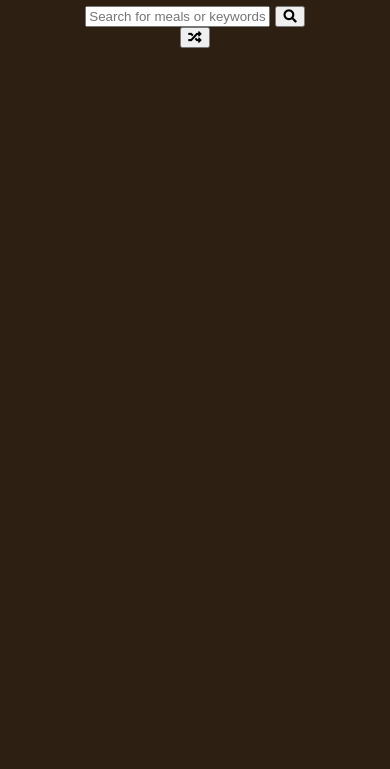
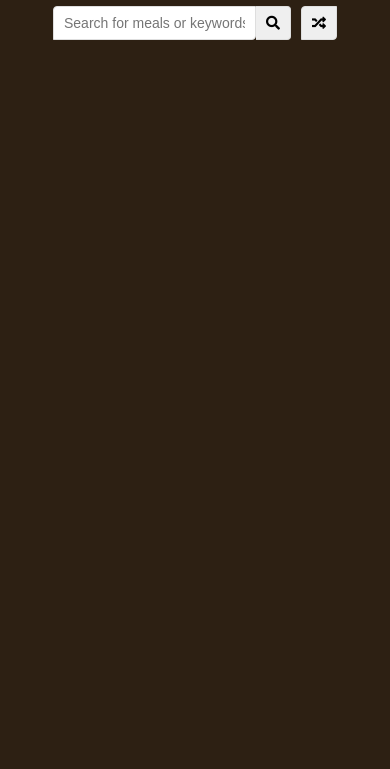
Before and after one commit to AhmedBule/meal-finder, a plain HTML site: page index.html in a window 390 px wide. Shown: the part 75-844 px from the top of the page. Drawn offline with Linux system fonts and the light colour scheme.

Commit message:
began working on the javascript section

```diff
--- a/index.html
+++ b/index.html
@@ -27,7 +27,7 @@
             </button>
         </div>
         <div id="result-heading"> </div>
-        <div id="meal" class="meals"> </div>
+        <div id="meals" class="meals"> </div>
         <div id="single-meal"> </div>
     </div>
     <script src="script.js"></script>
--- a/script.js
+++ b/script.js
@@ -0,0 +1,6 @@
+const search = document.getElementById('search'),
+    submit = document.getElementById('submit'),
+    random = document.getElementById('random'),
+    mealsEl = document.getElementById('meals'),
+    resultHeaeding = document.getElementById('result-heading'),
+    single_mealEl = document.getElementById('single-meal'),
--- a/style.css
+++ b/style.css
@@ -1,19 +1,15 @@
+
+
 *{
     box-sizing: border-box;
 }
-
 
 body{
     background: #2d2013;
     color: white;
     font-family: Verdana, Geneva, Tahoma, sans-serif;
     margin: 0;
-
 }
-/*
-.container{
-    mar
-} */
 
 .container{
     margin: auto;
@@ -25,3 +21,45 @@ body{
     text-align: center;
 
 }
+
+.flex{
+    display: flex;
+}
+
+input, button{
+    border: 1px solid #dedede;
+    border-top-left-radius: 4px;
+    border-bottom-right-radius: 4px;
+    font-size: 14px;
+    padding: 8px 10px;
+    margin: 0;
+}
+
+input[type="text"]{
+    width: 300px;
+
+}
+
+.search-btn{
+    cursor: pointer;
+    border-left: 0;
+    border-radius: 0;
+    border-top-right-radius: 4px;
+    border-bottom-right-radius: 4px;
+}
+
+.random-btn{
+    cursor: pointer;
+    margin-left: 10px;
+
+}
+@media(max-width: 800px){
+}
+@media(max-width:700px){
+
+}
+@media(max-width: 500px){
+    input[type="text"]{
+        width: 100%;
+    }
+}
```
